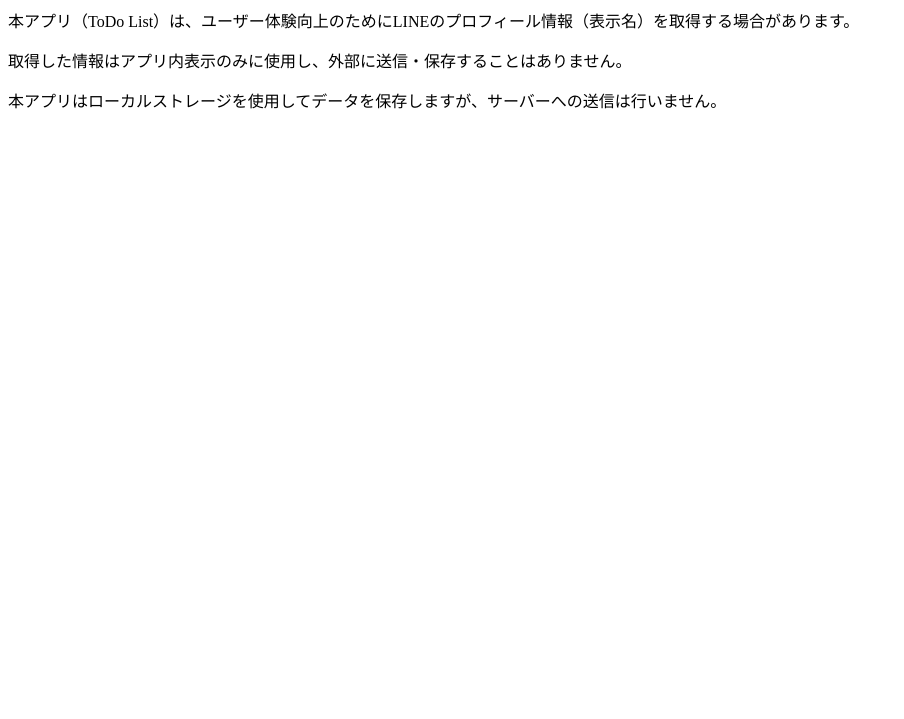
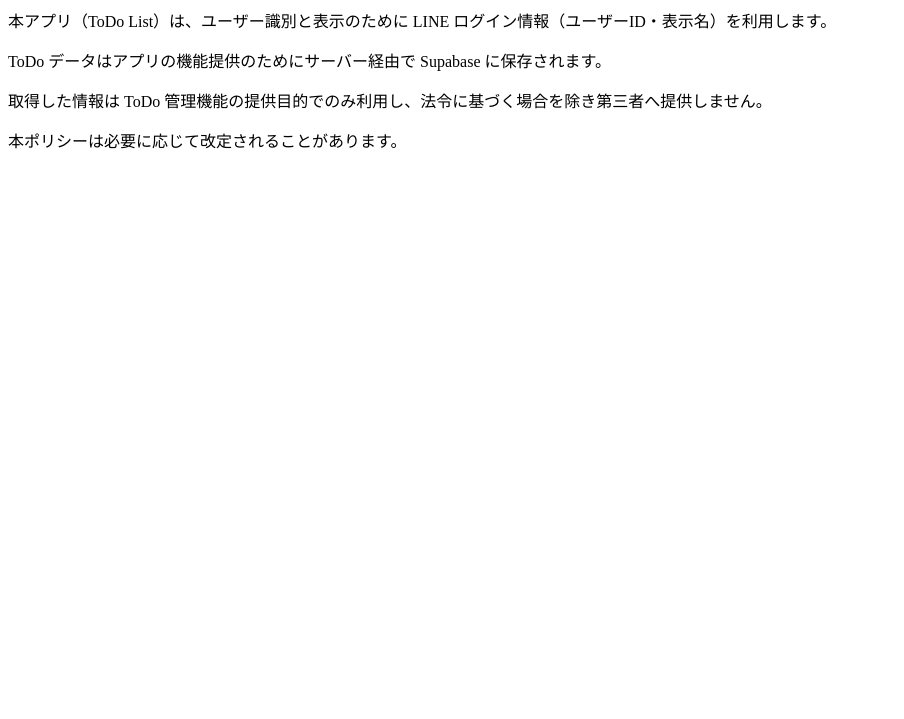
Before and after one commit to sugach2/todo-list, a website: page public/privacy.html in a window 1280 px wide. Shown: the part 81-800 px from the top of the page, without its empty margins (0-904 px from the left). Drawn offline with Linux system fonts and the light colour scheme.

Commit message:
Unify local runtime around Vercel and update privacy policy

```diff
--- a/public/privacy.html
+++ b/public/privacy.html
@@ -7,11 +7,13 @@
 <body>
   <h1>プライバシーポリシー</h1>
 
-  <p>本アプリ（ToDo List）は、ユーザー体験向上のためにLINEのプロフィール情報（表示名）を取得する場合があります。</p>
+  <p>本アプリ（ToDo List）は、ユーザー識別と表示のために LINE ログイン情報（ユーザーID・表示名）を利用します。</p>
 
-  <p>取得した情報はアプリ内表示のみに使用し、外部に送信・保存することはありません。</p>
+  <p>ToDo データはアプリの機能提供のためにサーバー経由で Supabase に保存されます。</p>
 
-  <p>本アプリはローカルストレージを使用してデータを保存しますが、サーバーへの送信は行いません。</p>
+  <p>取得した情報は ToDo 管理機能の提供目的でのみ利用し、法令に基づく場合を除き第三者へ提供しません。</p>
+
+  <p>本ポリシーは必要に応じて改定されることがあります。</p>
 
 </body>
 </html>
```
Also changed, not shown: package.json (+7 -10 lines), src/server.js (deleted, +0 -9 lines), README.md (added), 3 other files.
